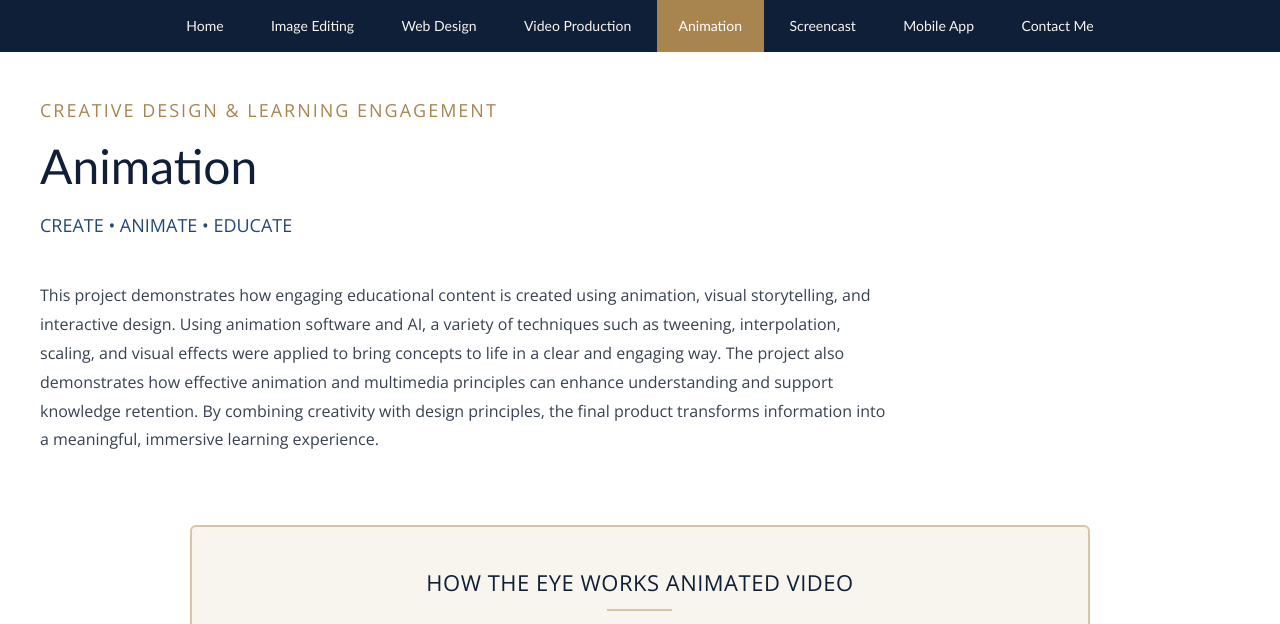
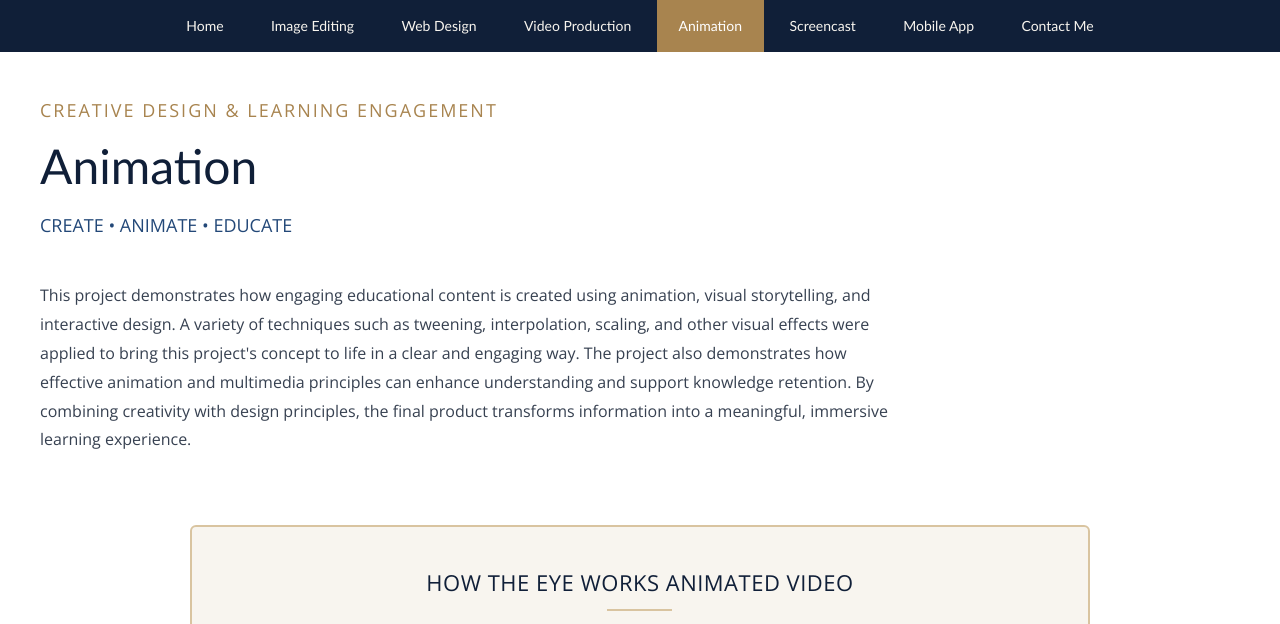
Before and after one commit to snaraysingh/e-portfolio-template, a plain HTML site: page animation.html in a window 1280 px wide. Shown: the top 624 px of the page. Drawn offline with nearby package versions, Linux system fonts and the light colour scheme.

Commit message:
Update animation.html

```diff
--- a/animation.html
+++ b/animation.html
@@ -62,7 +62,7 @@ Released   : 20130406
 			<div class="entry">
 				<!-- THIS IS WHERE YOU CUSTOMIZE THE INTRODUCTORY PARAGRAPH FOR EACH PAGE. -->
                 <p>This project demonstrates how engaging educational content is created using animation, visual storytelling, and interactive design.
-					Using animation software and AI, a variety of techniques such as tweening, interpolation, scaling, and visual effects were applied to bring concepts to life in a clear and engaging way.
+					A variety of techniques such as tweening, interpolation, scaling, and other visual effects were applied to bring this project's concept to life in a clear and engaging way.
 					The project also demonstrates how effective animation and multimedia principles can enhance understanding and support knowledge retention.
 					By combining creativity with design principles, the final product transforms information into a meaningful, immersive learning experience.</p>
 			</div>
```
